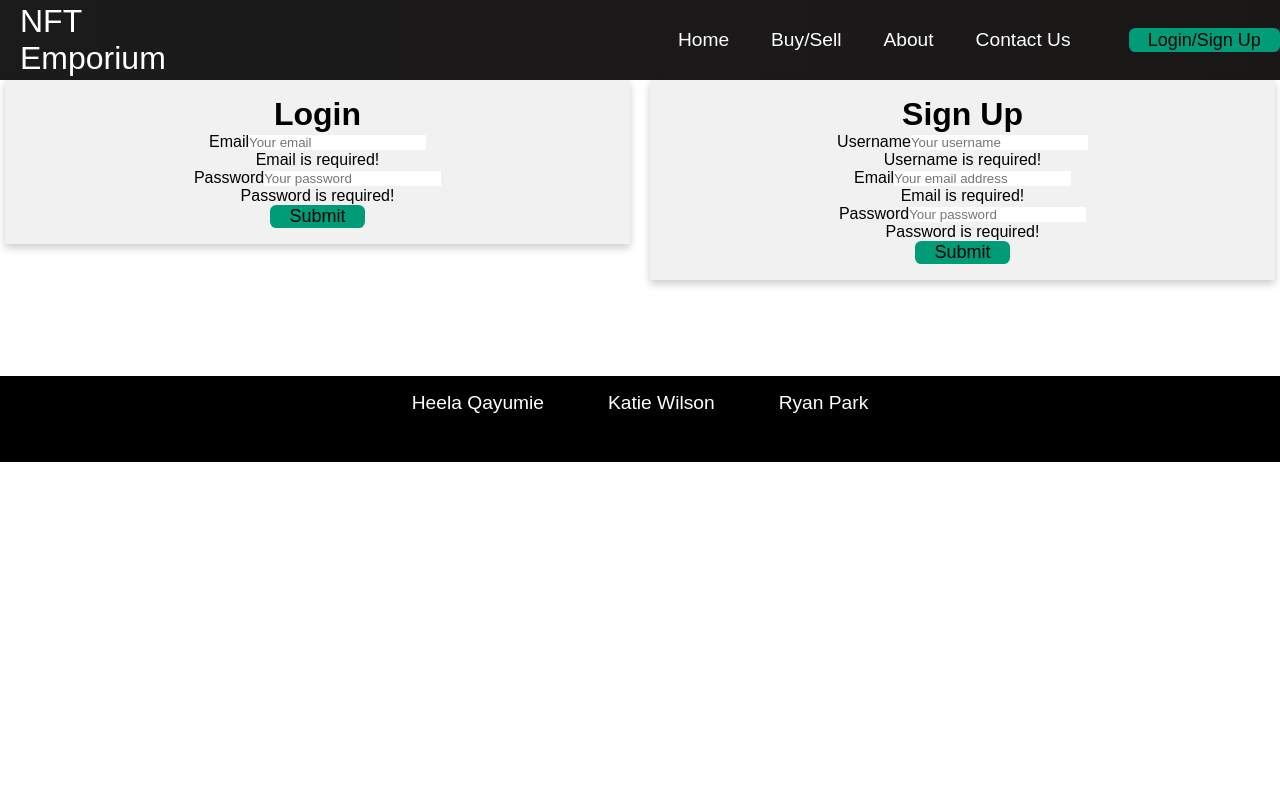
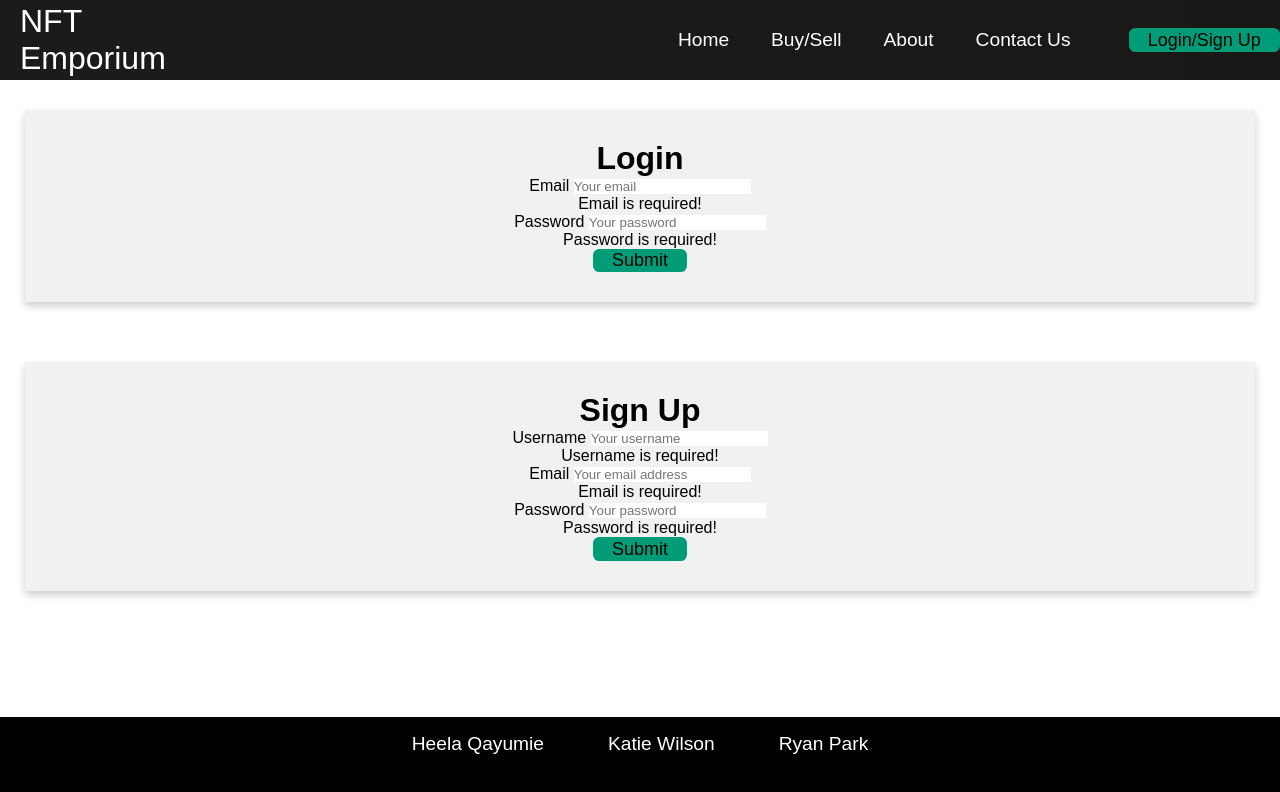
Before and after one commit to kmcwilson/NFT-Emporium, a React (Create React App) app in the folder client/: page /sign-up in a window 1280 px wide. Shown: the top 792 px of the page. Built offline with nearby package versions, Linux system fonts and the light colour scheme.

Commit message:
basic styling for login

```diff
--- a/client/src/components/LoginForm.js
+++ b/client/src/components/LoginForm.js
@@ -55,7 +55,7 @@ return (
             OOPS! You may need to check your credentials and don't forget to Sign Up first!
         </Alert>
         <Form.Group>
-            <Form.Label htmlFor='email'>Email</Form.Label>
+            <Form.Label htmlFor='email'>Email </Form.Label>
             <Form.Control
             type='text'
             placeholder='Your email'
@@ -66,7 +66,7 @@ return (
           <Form.Control.Feedback type='invalid'>Email is required!</Form.Control.Feedback>
         </Form.Group>
         <Form.Group>
-          <Form.Label htmlFor='password'>Password</Form.Label>
+          <Form.Label htmlFor='password'>Password </Form.Label>
           <Form.Control
             type='password'
             placeholder='Your password'
--- a/client/src/components/Navbar.css
+++ b/client/src/components/Navbar.css
@@ -16,10 +16,10 @@
     font-size: 2rem;
   }
 
-  /* .fa-firstdraft {
+  .fa-firstdraft {
     margin-left: 0.5rem;
     font-size: 1.6rem;
-  } */
+  }
 
   .nav-menu {
     display: grid;
@@ -79,13 +79,6 @@
       transition: all 0.5s ease;
     }
 
-    /* .nav-menu.active {
-      background: #242222;
-      left: 0;
-      opacity: 1;
-      transition: all 0.5s ease;
-      z-index: 1;
-    } */
 
     .nav-links {
       text-align: center;
@@ -99,27 +92,6 @@
       border-radius: 0;
     }
 
-    /* .navbar-logo {
-      position: absolute;
-      top: 0;
-      left: 0;
-      transform: translate(25%, 50%);
-    } */
-
-    /* .menu-icon {
-      display: block;
-      position: absolute;
-      top: 0;
-      right: 0;
-      transform: translate(-100%, 60%);
-      font-size: 1.8rem;
-      cursor: pointer;
-    } */
-
-    /* .fa-times {
-      color: #fff;
-      font-size: 2rem;
-    } */
 
     .nav-links-mobile {
       display: block;
--- a/client/src/components/SignUpForm.js
+++ b/client/src/components/SignUpForm.js
@@ -57,7 +57,7 @@ const SignUpForm = () => {
                     OOPS! Something went wrong OR you may already have an account!
                 </Alert>
                 <Form.Group>
-                    <Form.Label htmlFor='username'>Username</Form.Label>
+                    <Form.Label htmlFor='username'>Username </Form.Label>
                     <Form.Control
                         type='text'
                         placeholder='Your username'
@@ -70,7 +70,7 @@ const SignUpForm = () => {
                 </Form.Group>
 
                 <Form.Group>
-                    <Form.Label htmlFor='email'>Email</Form.Label>
+                    <Form.Label htmlFor='email'>Email </Form.Label>
                     <Form.Control
                         type='email'
                         placeholder='Your email address'
@@ -82,7 +82,7 @@ const SignUpForm = () => {
                     <Form.Control.Feedback type='invalid'>Email is required!</Form.Control.Feedback>
                 </Form.Group>
                 <Form.Group>
-                    <Form.Label htmlFor='password'>Password</Form.Label>
+                    <Form.Label htmlFor='password'>Password </Form.Label>
                     <Form.Control
                         type='password'
                         placeholder='Your password'
--- a/client/src/components/Signup.css
+++ b/client/src/components/Signup.css
@@ -8,9 +8,9 @@
 
   /* Float four columns side by side */
   .column {
-    float: left;
-    width: 50%;
-    padding: 0 10px;
+
+    width: 100%;
+    padding: 30px;
   }
 
   /* Remove extra left and right margins, due to padding in columns */
@@ -26,8 +26,8 @@
   /* Style the counter cards */
   .card {
     box-shadow: 0 4px 8px 0 rgba(0, 0, 0, 0.2); /* this adds the "card" effect */
-    padding: 16px;
-    text-align: center;
+    padding: 30px;
+    text-align:center;
     background-color: #f1f1f1;
   }
 
```
